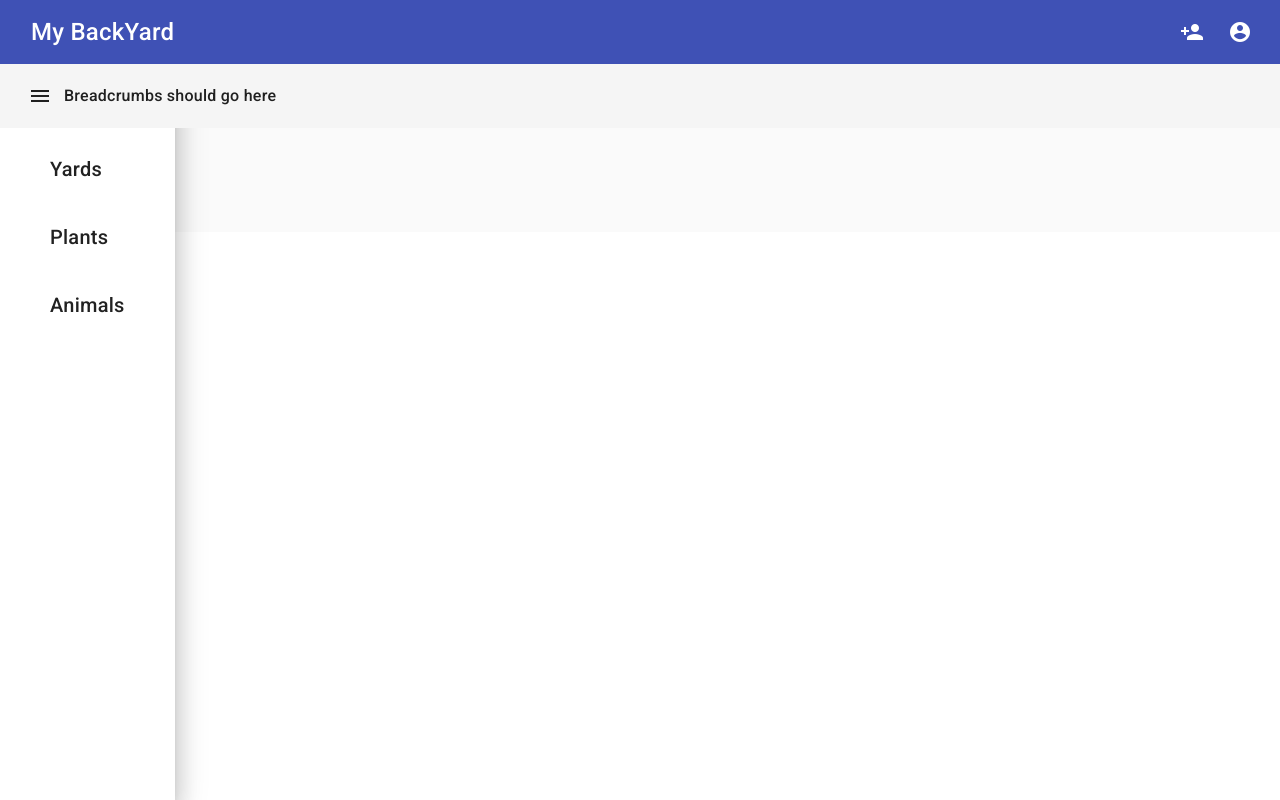
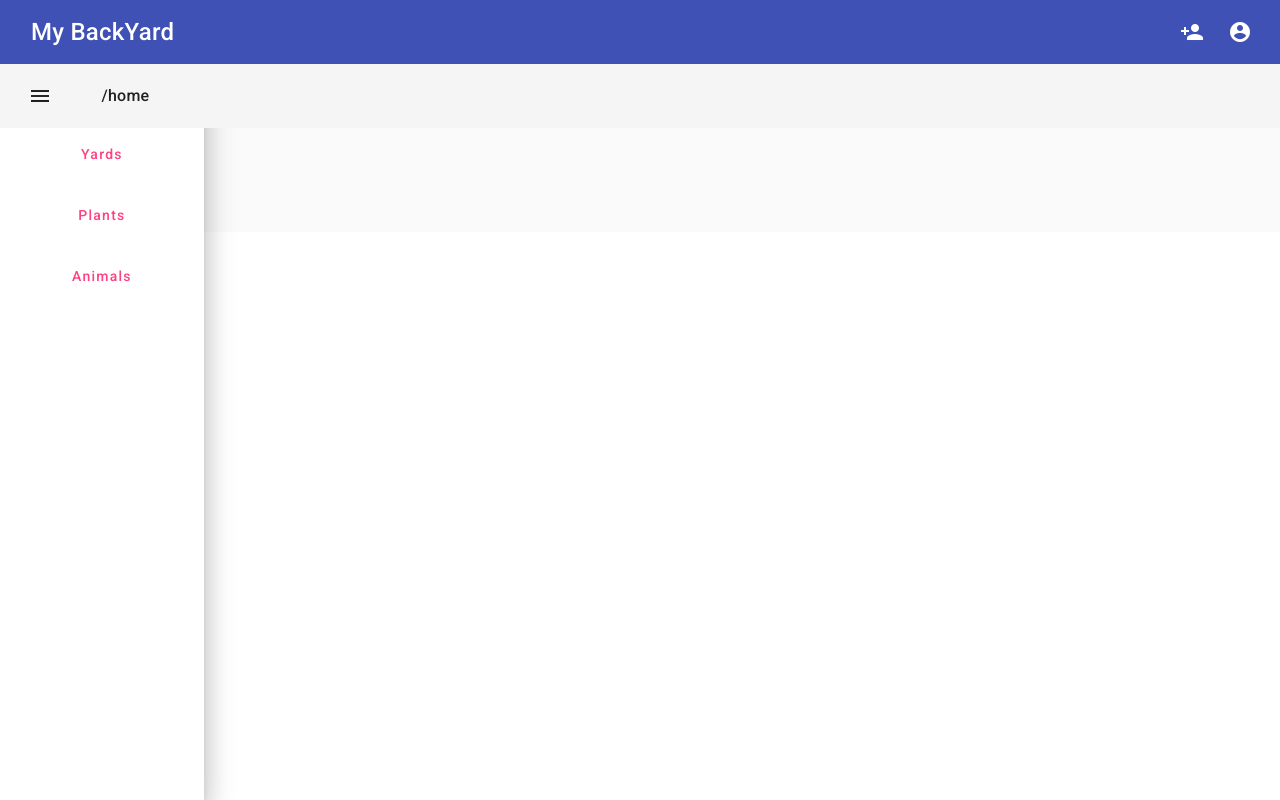
Before and after one commit to marcuslull/MBYAngular, an Angular app: page /home in a window 1280 px wide. Both pictures are taken after a click on the button "menu". Built offline with nearby package versions, Linux system fonts and the light colour scheme.

Commit message:
finishing sidenav styling and adding path to breadcrumbs

```diff
--- a/src/app/home/home.component.css
+++ b/src/app/home/home.component.css
@@ -10,13 +10,19 @@
 }
 
 .drawer {
-  padding: 85px 50px 0 50px;
+  padding: 75px 50px 0 50px;
 }
 
-h2 {
-  padding-bottom: 20px;
+.sidenavButtonContainer {
+  display: flex;
+  flex-direction: column;
+}
+
+.sidenavButton {
+  margin-bottom: 25px;
 }
 
 .breadcrumbs {
+  margin-left: 3%;
   font-size: medium;
 }
--- a/src/app/home/home.component.html
+++ b/src/app/home/home.component.html
@@ -2,16 +2,27 @@
   <button (click)="drawer.toggle()" mat-icon-button>
     <mat-icon>menu</mat-icon>
   </button>
-  <span class="breadcrumbs">Breadcrumbs should go here</span>
+  <span class="breadcrumbs">{{ breadcrumbText }}</span>
 </mat-toolbar>
 
 
 <mat-sidenav-container [hasBackdrop]="false" class="drawerContainer">
   <mat-sidenav #drawer [fixedInViewport]="true" class="drawer" mode="over">
-    <h2>Home</h2>
-    <h2>Yards</h2>
-    <h2>Plants</h2>
-    <h2>Animals</h2>
+    <div class="sidenavButtonContainer">
+      <button (click)="topOfPage(); drawer.toggle()" class="sidenavButton" color="accent"
+              mat-button>Top of page
+      </button>
+      <button (click)="topOfPage(); drawer.toggle()" [routerLink]="['/home']" class="sidenavButton" color="accent"
+              mat-button>Yards
+      </button>
+      <button (click)="topOfPage(); drawer.toggle()" [routerLink]="['/home']" class="sidenavButton" color="accent"
+              mat-button>Plants
+      </button>
+      <button (click)="topOfPage(); drawer.toggle()" [routerLink]="['/home']" class="sidenavButton" color="accent"
+              mat-button>Animals
+      </button>
+    </div>
+
   </mat-sidenav>
 
   <mat-sidenav-content>
--- a/src/app/home/home.component.ts
+++ b/src/app/home/home.component.ts
@@ -1,5 +1,5 @@
-import {Component} from '@angular/core';
-import {RouterLink} from "@angular/router";
+import {Component, OnInit} from '@angular/core';
+import {Router, RouterLink} from "@angular/router";
 import {RegisterComponent} from "../register/register.component";
 import {YardsComponent} from "../yards/yards.component";
 import {MatIconModule} from "@angular/material/icon";
@@ -7,6 +7,7 @@ import {MatButtonModule} from "@angular/material/button";
 import {MatToolbarModule} from "@angular/material/toolbar";
 import {LoginComponent} from "../login/login.component";
 import {MatDrawerContainer, MatSidenavModule} from "@angular/material/sidenav";
+import {NgIf} from "@angular/common";
 
 @Component({
   selector: 'app-home',
@@ -20,10 +21,19 @@ import {MatDrawerContainer, MatSidenavModule} from "@angular/material/sidenav";
     RegisterComponent,
     LoginComponent,
     MatDrawerContainer,
-    MatSidenavModule
+    MatSidenavModule,
+    NgIf
   ],
   templateUrl: './home.component.html',
   styleUrl: './home.component.css'
 })
-export class HomeComponent {
+export class HomeComponent implements OnInit{
+  protected breadcrumbText: string = "/ ";
+  ngOnInit(): void {
+      this.breadcrumbText = window.location.pathname;
+  }
+
+  topOfPage() {
+    window.scrollTo({top: 0, behavior: 'smooth'});
+  }
 }
```
